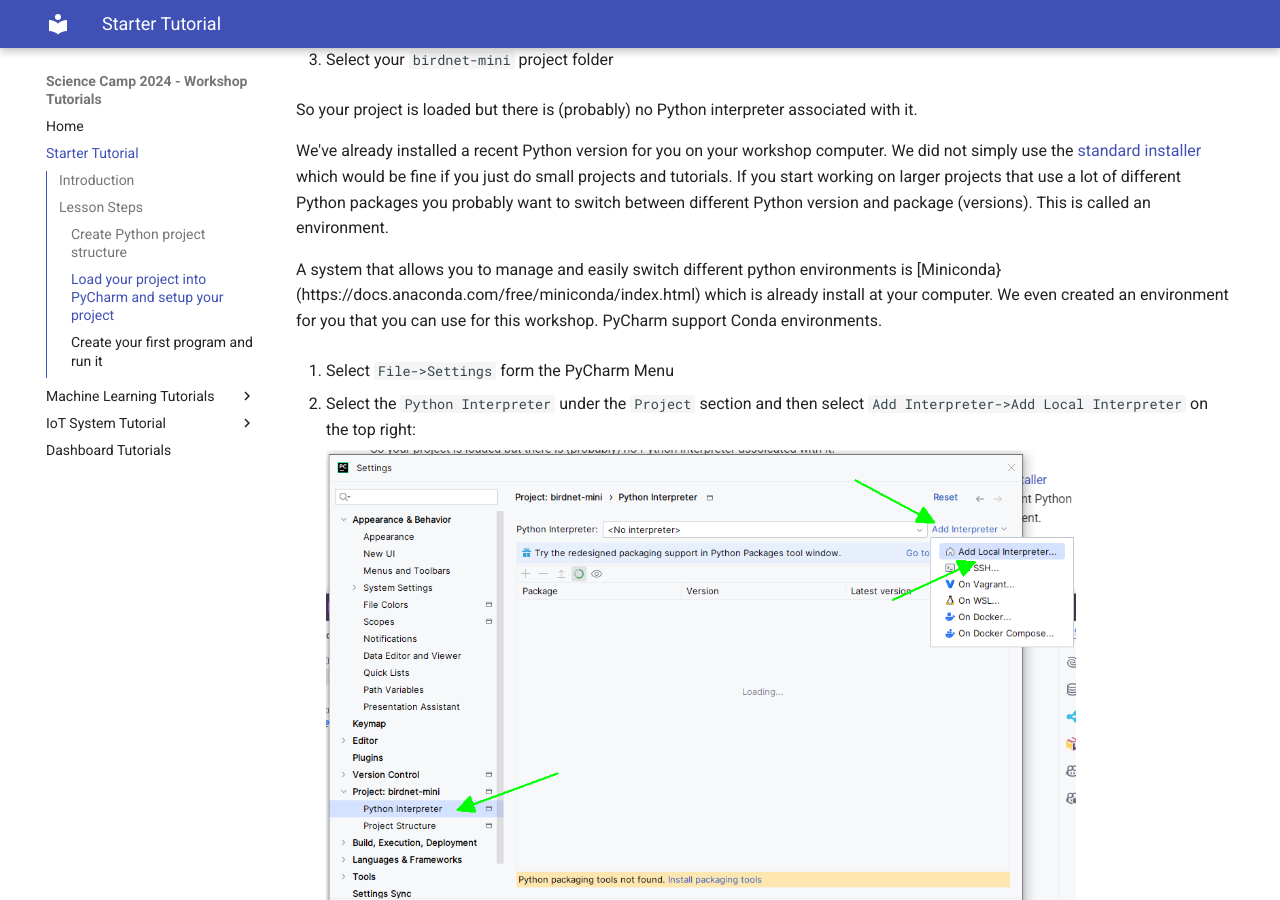
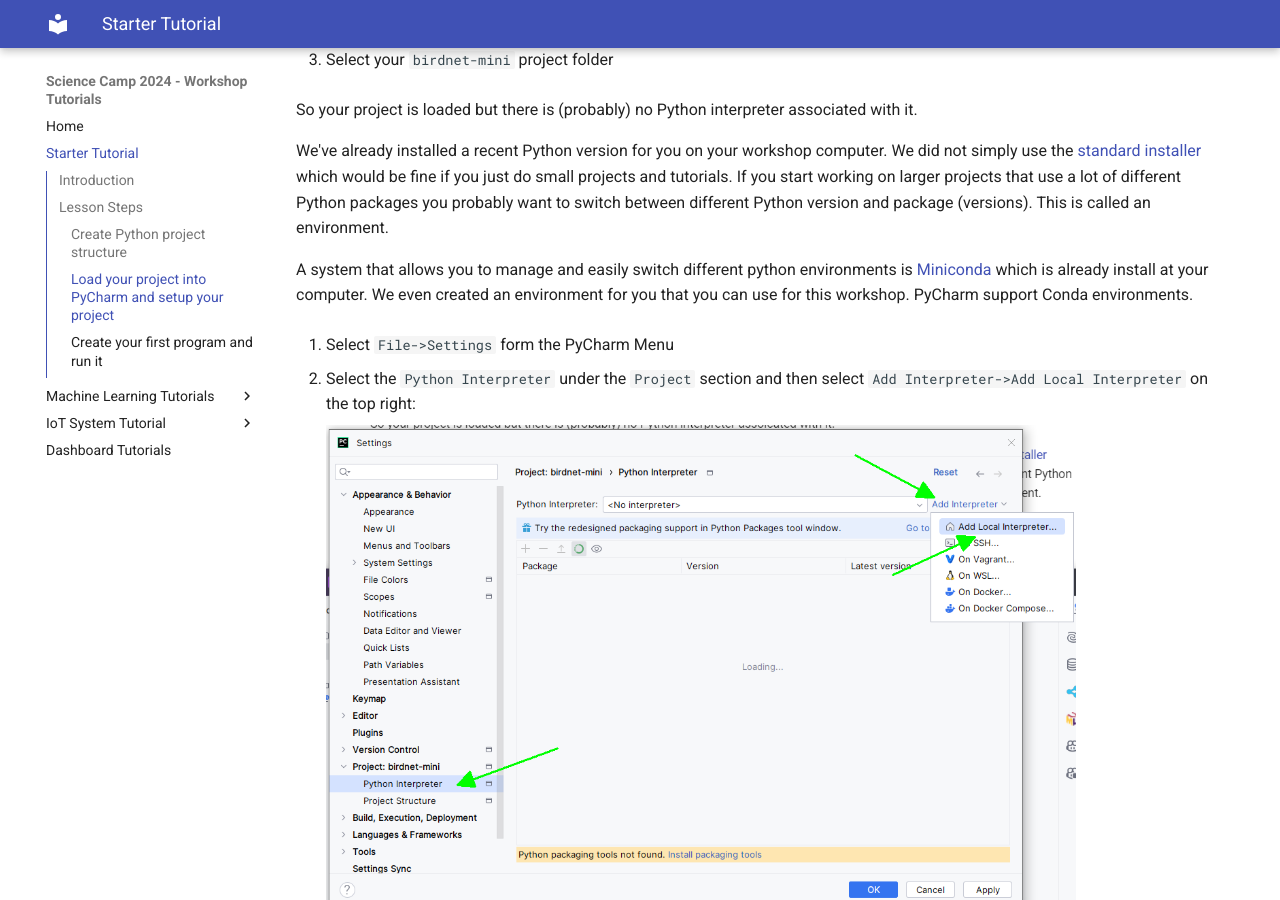
Before and after one commit to Science-Camp-TUI/tutorials, an MkDocs documentation site: the page built from docs/starter/index.md, in a window 1280 px wide and 900 px high, scrolled down 1338 px. Built offline with MkDocs 1.6.1 and Material for MkDocs 9.7.7, drawn with Linux system fonts in a browser that asks for light colours.

Commit message:
Update index.md
falsche Klammer

```diff
--- a/docs/starter/index.md
+++ b/docs/starter/index.md
@@ -57,7 +57,7 @@
 
 We've already installed a recent Python version for you on your workshop computer. We did not simply use the [standard installer](https://www.python.org/downloads/) which would be fine if you just do small projects and tutorials. If you start working on larger projects that use a lot of different Python packages you probably want to switch between different Python version and package (versions). This is called an environment.
 
-A system that allows you to manage and easily switch different python environments is [Miniconda}(https://docs.anaconda.com/free/miniconda/index.html) which is already install at your computer. We even created an environment for you that you can use for this workshop. PyCharm support Conda environments.
+A system that allows you to manage and easily switch different python environments is [Miniconda](https://docs.anaconda.com/free/miniconda/index.html) which is already install at your computer. We even created an environment for you that you can use for this workshop. PyCharm support Conda environments.
 
 4. Select `File->Settings` form the PyCharm Menu
 
```
